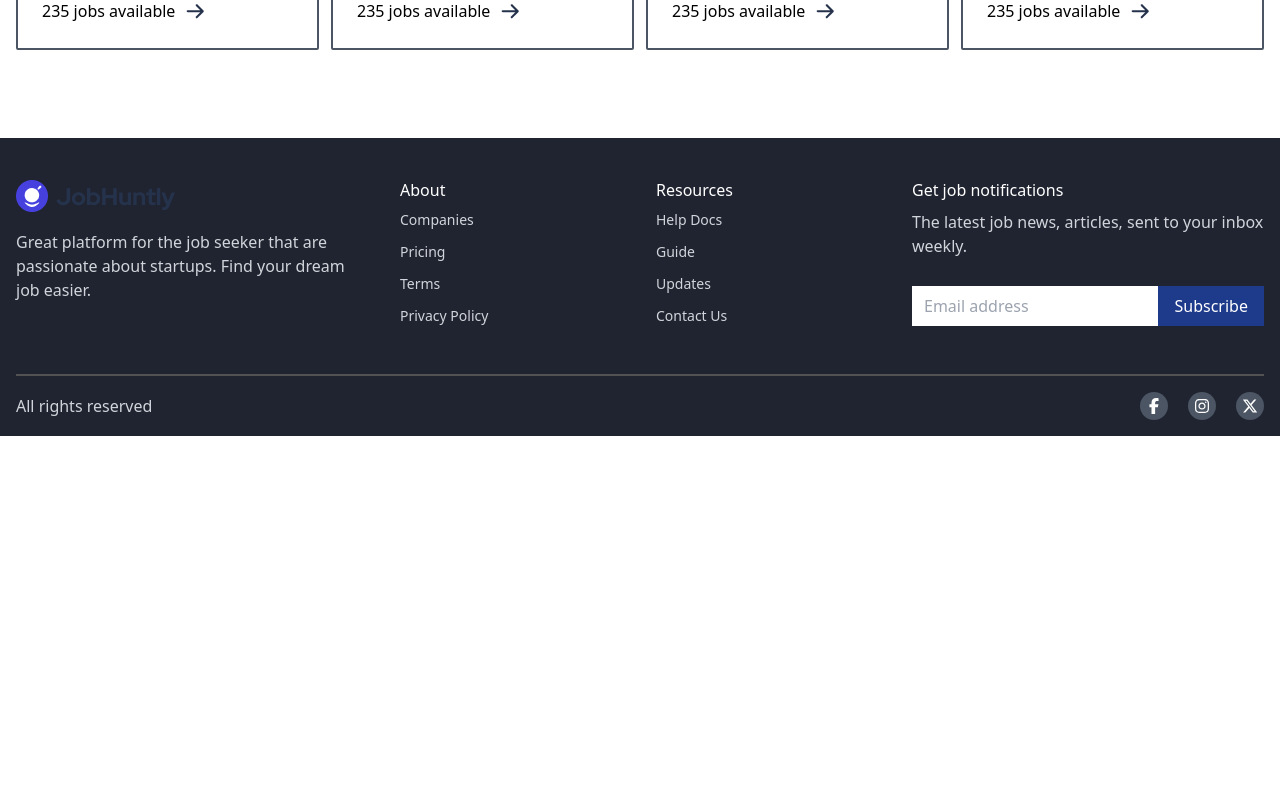
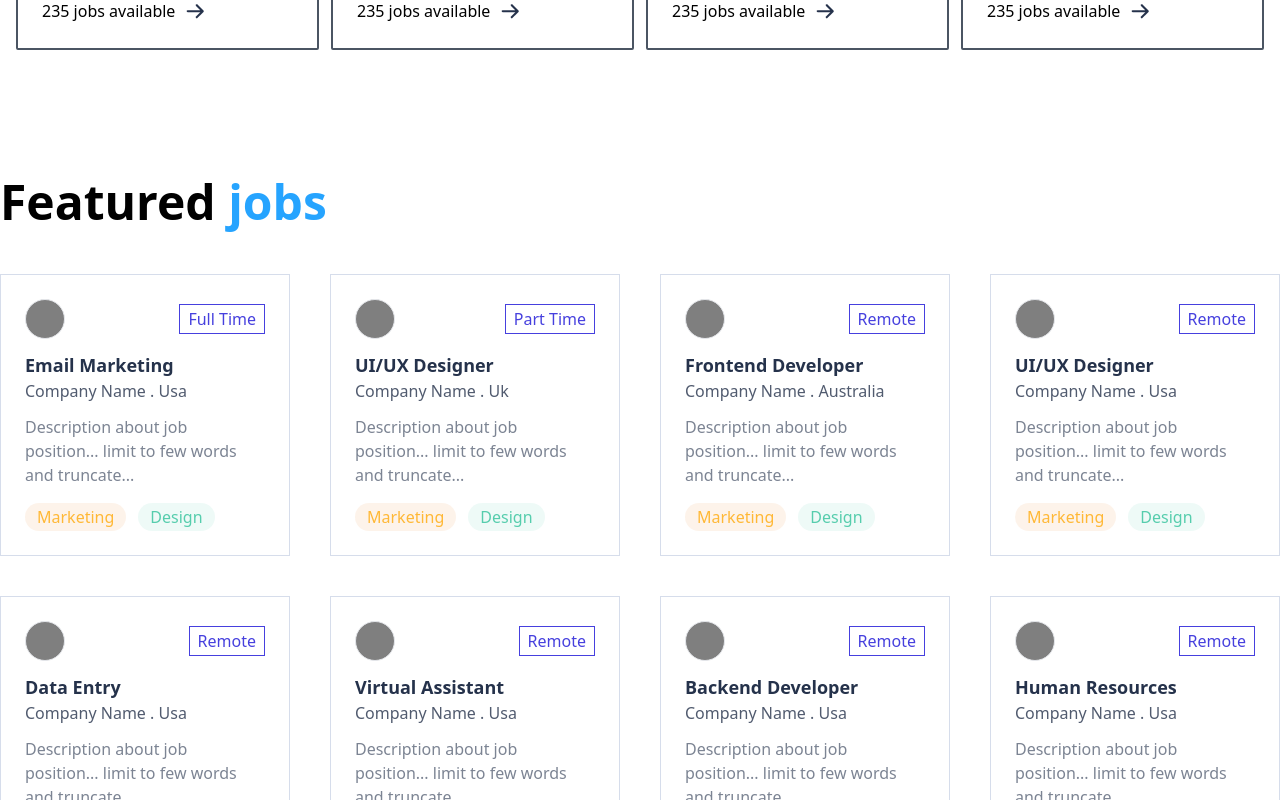
Before and after one commit to Nick-Salifu/job-portal, a Next.js app: page / in a window 1280 px wide. Shown: the part 1180-1980 px from the top of the page. Before the commit the page ends 1616 px from the top, so only its background shows below. Built offline with nearby package versions, Linux system fonts and the light colour scheme.

Commit message:
completed the tab and desktop view of the featured jobs section in home page

```diff
--- a/app/page.jsx
+++ b/app/page.jsx
@@ -6,6 +6,7 @@ import { CiLocationOn } from "react-icons/ci";
 import { FaAngleDown } from "react-icons/fa6";
 
 import Category from "@/components/Category";
+import Featured from "@/components/Featured";
 import Footer from "@/components/Footer";
 
 export default function Homepage(){
@@ -55,6 +56,10 @@ export default function Homepage(){
                 <Category />
             </div>
 
+            <div className="py-10 w-full ">
+                <Featured />
+            </div>
+
             <div className="w-full ">
                 <Footer />
             </div>
--- /dev/null
+++ b/components/Featured.jsx
@@ -0,0 +1,106 @@
+import FeaturedCard from "./FeaturedCard"
+
+const featuredJobs = [
+    {
+        logo: '',
+        type: 'full time',
+        position: 'Email marketing',
+        company: '',
+        location: 'usa',
+        jobDescription: '',
+        tags: ['marketing', 'design'],
+        price: ''
+    },
+    {
+        logo: '',
+        type: 'part time',
+        position: 'UI/UX Designer',
+        company: '',
+        location: 'uk',
+        jobDescription: '',
+        tags: ['marketing', 'design'],
+        price: ''
+    },
+    {
+        logo: '',
+        type: 'remote',
+        position: 'Frontend developer',
+        company: '',
+        location: 'australia',
+        jobDescription: '',
+        tags: ['marketing', 'design'],
+        price: ''
+    },
+    {
+        logo: '',
+        type: 'remote',
+        position: 'UI/UX Designer',
+        company: '',
+        location: 'usa',
+        jobDescription: '',
+        tags: ['marketing', 'design'],
+        price: ''
+    },
+    {
+        logo: '',
+        type: 'remote',
+        position: 'Data entry',
+        company: '',
+        location: 'usa',
+        jobDescription: '',
+        tags: ['marketing', 'design'],
+        price: ''
+    },
+    {
+        logo: '',
+        type: 'remote',
+        position: 'virtual assistant',
+        company: '',
+        location: 'usa',
+        jobDescription: '',
+        tags: ['marketing', 'design'],
+        price: ''
+    },
+    {
+        logo: '',
+        type: 'remote',
+        position: 'backend developer',
+        company: '',
+        location: 'usa',
+        jobDescription: '',
+        tags: ['marketing', 'design'],
+        price: ''
+    },
+    {
+        logo: '',
+        type: 'remote',
+        position: 'Human resources',
+        company: '',
+        location: 'usa',
+        jobDescription: '',
+        tags: ['marketing', 'design'],
+        price: ''
+    },
+]
+const Featured = () => {
+  return (
+    <section>
+        <div className='container mx-auto'>
+            <div className='space-y-12'>
+                <h2 className="text-2xl text-center md:text-left md:text-5xl font-bold">Featured <span className="text-[#26A4FF]">jobs</span></h2>
+                <div className="grid gap-5 xl:gap-10 grid-cols-2 md:grid-cols-3 xl:grid-cols-4">
+                    {featuredJobs.map((job, index) => {
+                        return(
+                            <div key={index}>
+                                <FeaturedCard job={job} />
+                            </div>
+                        )
+                    })}
+                </div>
+            </div>
+        </div>
+    </section>
+  )
+}
+
+export default Featured
--- /dev/null
+++ b/components/FeaturedCard.jsx
@@ -0,0 +1,43 @@
+import React from 'react'
+
+const FeaturedCard = ({job}) => {
+  return (
+    <div className='border border-[#D6DDEB] w-full p-4 xl:p-6'>
+        <div className='h-full'>
+            <div className='flex justify-between items-center'>
+                <div className='w-10 h-10 border rounded-full bg-black/50'></div>
+                <span className='border border-[#4640DE] text-[#4640DE] px-2 py-[2px] capitalize'>
+                    {job.type}
+                </span>
+            </div>
+
+            <div className='mt-3'>
+                <h4 className='font-semibold capitalize text-[#25324B] text-lg'>{job.position}</h4>
+                <h5 className='capitalize text-[#515B6F] '>company name . {job.location}</h5>
+                <p className='mt-3 text-[#7C8493]'>Description about job position... limit to few words and truncate...</p>
+            </div>
+
+            <div className='flex gap-3 items-center mt-4'>
+                {job.tags.map((pn, i) => (
+                    <span
+                        key={i}
+                        className={`px-3 py-[2px] rounded-full capitalize font-medium
+                            ${pn === 'marketing' && 'bg-[#EB8533]/10 text-[#FFB836]'}
+                            ${pn === 'design' && 'bg-[#56CDAD]/10 text-[#56CDAD]'} `}
+                    >
+                        {pn}
+                    </span>
+                ))}
+                {/* <span className='px-3 py-[2px] rounded-full capitalize bg-[#EB8533]/10 text-[#FFB836] font-medium'>
+                    marketing
+                </span>
+                <span className='px-3 py-[2px] rounded-full capitalize bg-[#56CDAD]/10 text-[#56CDAD] font-medium'>
+                    design
+                </span> */}
+            </div>
+        </div>
+    </div>
+  )
+}
+
+export default FeaturedCard
--- a/components/Footer.jsx
+++ b/components/Footer.jsx
@@ -50,10 +50,10 @@ const Footer = () => {
             <form action="">
               <div className="flex flex-col sm:flex-row justify-between w-full">
                 <div className="w-full sm:w-[70%]">
-                  <input className="bg-white w-full py-2 px-3" type="email" placeholder="Email address" />
+                  <input className="bg-white w-full py-2 px-3 outline-none text-black" type="email" placeholder="Email address" />
                 </div>
                 <div className=" sm:w-[30%]">
-                  <button className="bg-blue-900 text-white py-2 px-3 sm:px-0 sm:w-full"> Subscribe</button>
+                  <button className="bg-blue-900 hover:bg-blue-950 text-white py-2 px-3 sm:px-0 sm:w-full"> Subscribe</button>
                 </div>
               </div>
             </form>
@@ -67,7 +67,7 @@ const Footer = () => {
           <div className="flex gap-2 md:gap-5">
             {socials.map((social, i) => {
               return(
-                <div className="bg-gray-600 h-7 w-7 rounded-full flex justify-center items-center" key={i}><social.logo/></div>
+                <div className="bg-gray-600 hover:bg-white hover:text-blue-800 h-7 w-7 rounded-full flex justify-center items-center" key={i}><social.logo/></div>
               )
             })}
           </div>
```
